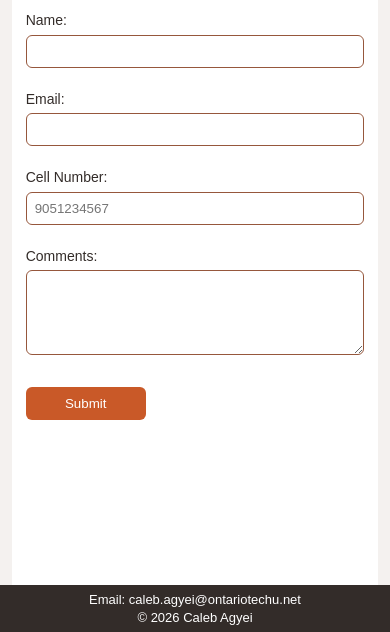
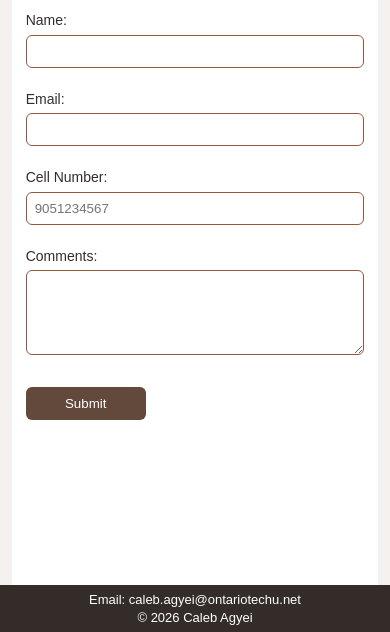
Before and after one commit to Cable208/INFR3120-Portfolio, a plain HTML site: page contact.html in a window 390 px wide. Shown: the part 212-844 px from the top of the page. Drawn offline with Linux system fonts and the light colour scheme.

Commit message:
Changes to submit button colour for WAVE

```diff
--- a/css/mobile.css
+++ b/css/mobile.css
@@ -244,7 +244,7 @@ textarea {
 input[type="submit"] {
     width: 120px;
 
-    background-color: #C95928;
+    background-color:  #63483C;
     color: white;
 
     border: none;
@@ -255,7 +255,7 @@ input[type="submit"] {
 
 /* Changes the button colour when the user hovers over it */
 input[type="submit"]:hover {
-    background-color: #63483C;
+    background-color: #332C29;
 }
 
 
--- a/css/tablet.css
+++ b/css/tablet.css
@@ -236,7 +236,7 @@ textarea {
 input[type="submit"] {
     width: 130px;
 
-    background-color: #C95928;
+    background-color: #63483C;
     color: white;
 
     border: none;
@@ -247,7 +247,7 @@ input[type="submit"] {
 
 /* Changes the button colour when the user hovers over it */
 input[type="submit"]:hover {
-    background-color: #63483C;
+    background-color: #332C29;
 }
 
 
```
